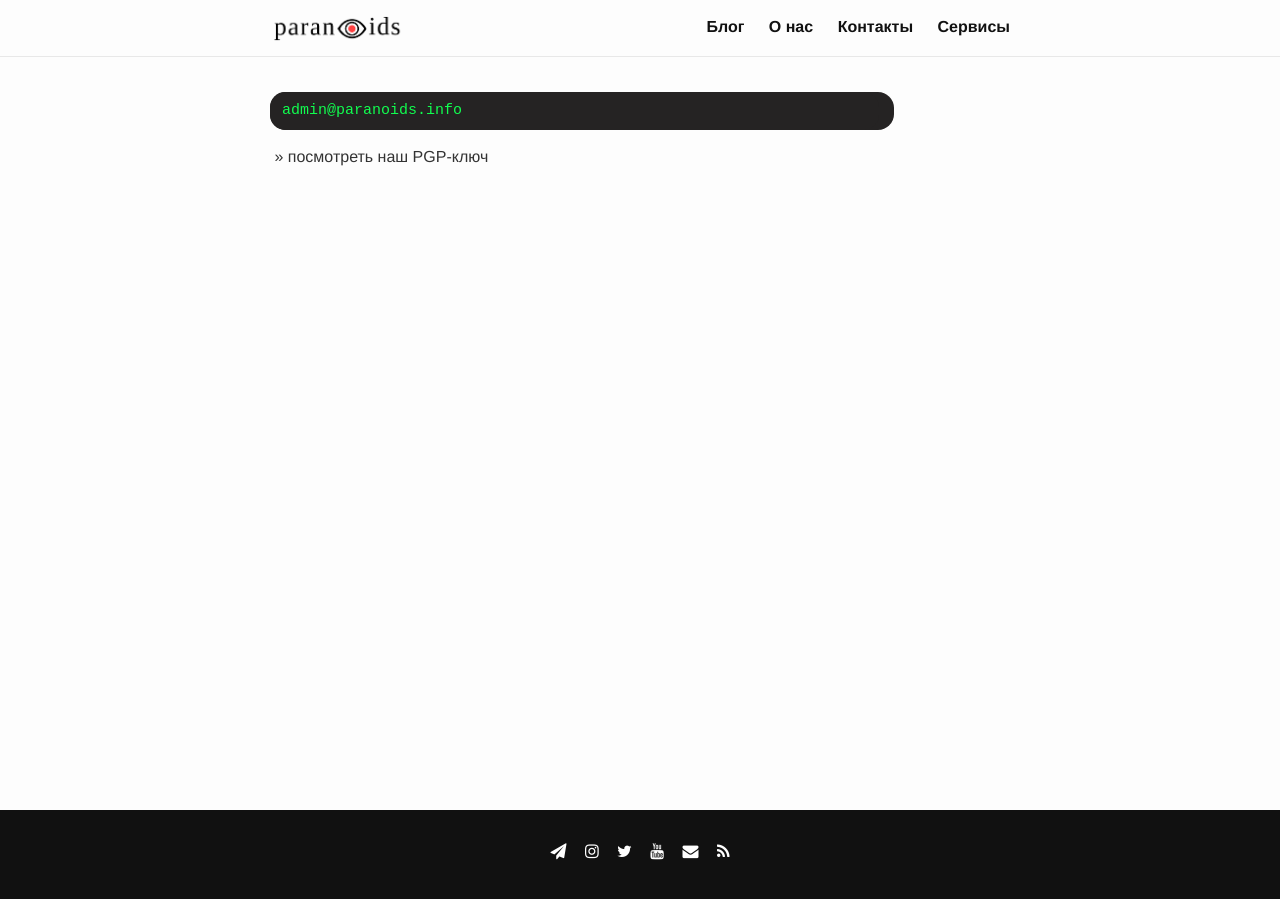
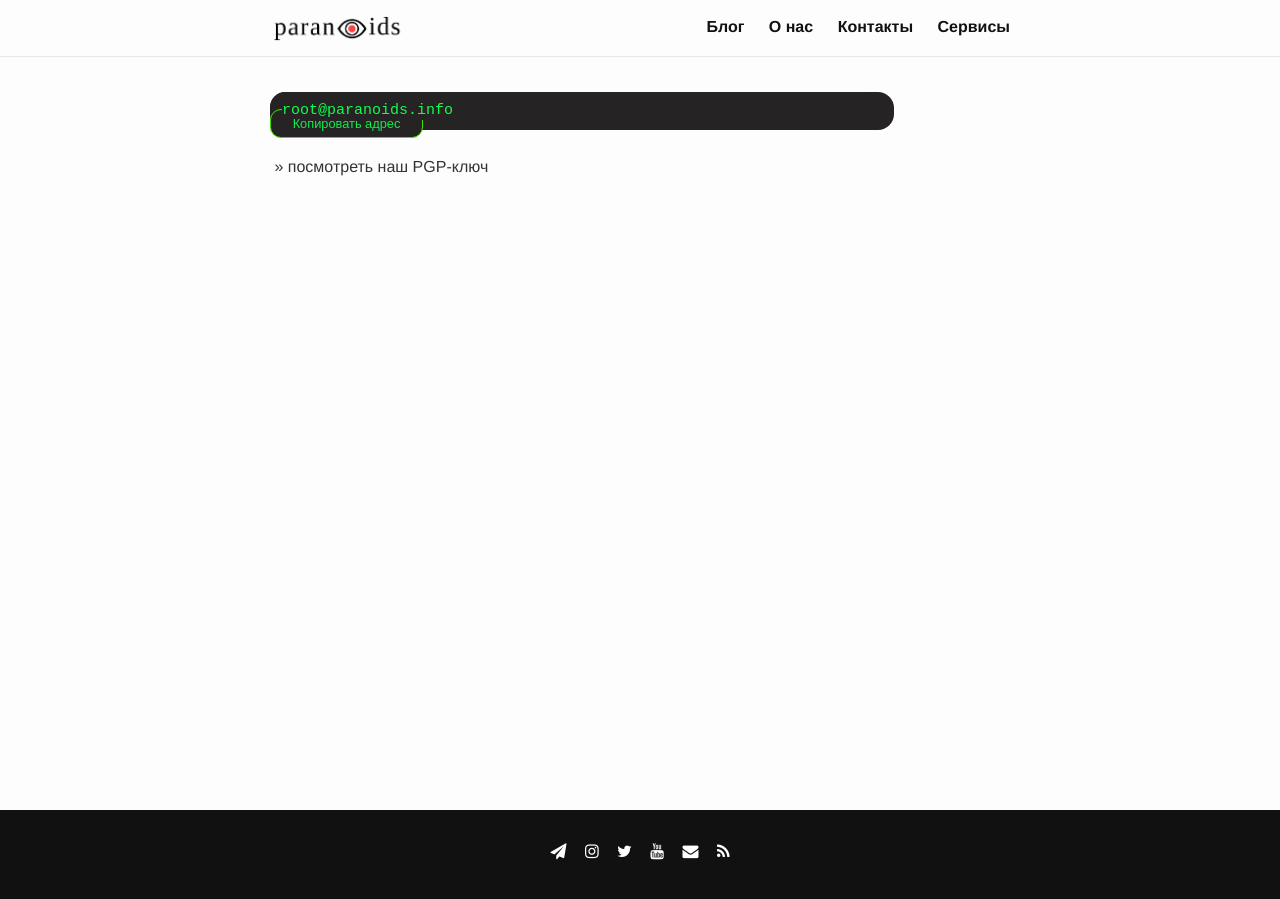
Before and after one commit to 2b7E1n6D0e5R7/2b7E1n6D0e5R7.github.io, a Jekyll site: the page built from _pages/contact.md, in a window 1280 px wide. Built offline with Jekyll 4.4.1, drawn with Linux system fonts in a browser that asks for light colours.

Commit message:
Update contact.md

````diff
--- a/_pages/contact.md
+++ b/_pages/contact.md
@@ -4,6 +4,8 @@
 permalink: /contact/
 ---
 ```
-admin@paranoids.info
+root@paranoids.info
 ```
+<div id="code">348dcb6f-3a73-48a8-86dc-4383b1b08942</div>
+<button class="glo" id="copy">Копировать адрес</button>
 [ >> посмотреть наш PGP-ключ](/pgp)
````
